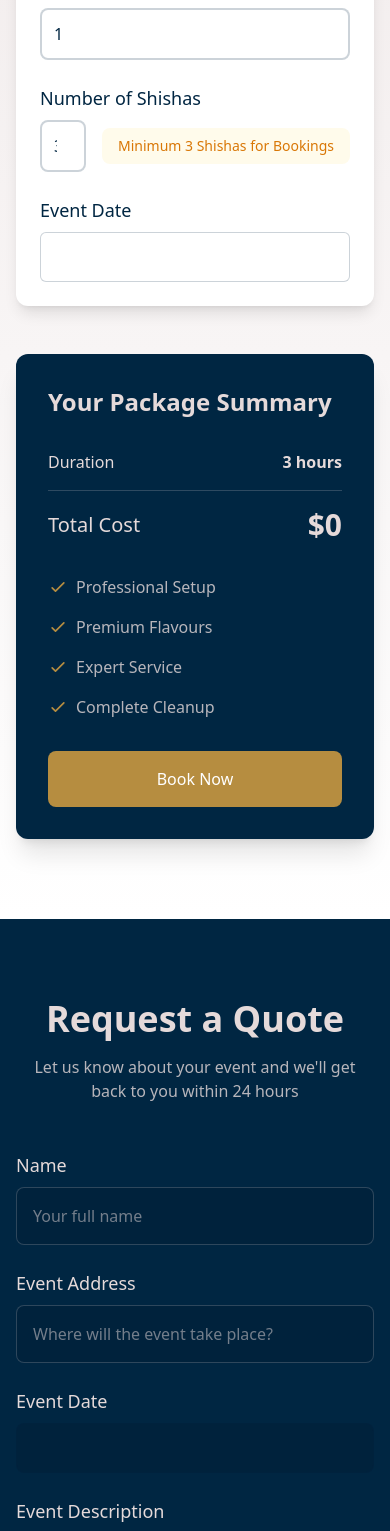
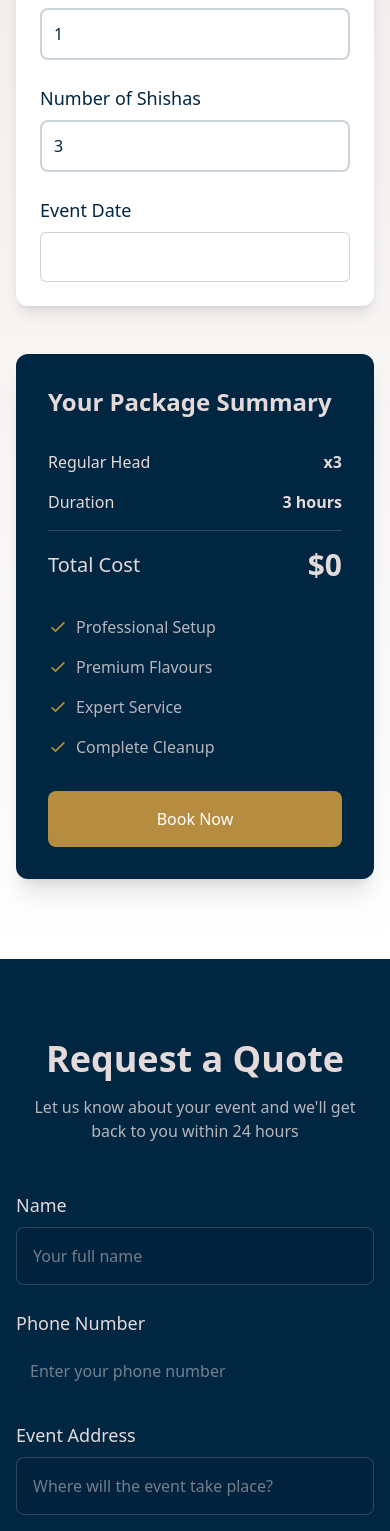
Before and after one commit to aahadsiddiqui/Hayati, a Next.js app: page / in a window 390 px wide. Shown: the part 3180-4711 px from the top of the page. Built offline with nearby package versions, Linux system fonts and the light colour scheme.

Commit message:
Added phone number into the Booking Sections

```diff
--- a/src/components/BookingModal.tsx
+++ b/src/components/BookingModal.tsx
@@ -19,6 +19,8 @@ interface BookingModalProps {
 const BookingModal = ({ isOpen, onClose, packageSummary }: BookingModalProps) => {
   const [formData, setFormData] = useState({
     name: '',
+    phone: '',
+    email: '',
     eventAddress: '',
     eventDescription: ''
   });
@@ -94,6 +96,19 @@ const BookingModal = ({ isOpen, onClose, packageSummary }: BookingModalProps) =>
                   />
                 </div>
                 <div>
+                  <label className="text-prussian text-sm font-medium mb-1 block">
+                    Phone Number
+                  </label>
+                  <input
+                    type="tel"
+                    required
+                    value={formData.phone}
+                    onChange={(e) => setFormData({ ...formData, phone: e.target.value })}
+                    placeholder="Enter your phone number"
+                    className="w-full p-3 border border-prussian/20 rounded-lg focus:outline-none focus:border-lion"
+                  />
+                </div>
+                <div>
                   <label className="block text-sm font-medium mb-1">Event Address</label>
                   <input
                     type="text"
--- a/src/components/ContactForm.tsx
+++ b/src/components/ContactForm.tsx
@@ -5,6 +5,7 @@ import { Calendar } from "./ui/calendar";
 const ContactForm = () => {
   const [formData, setFormData] = useState({
     name: '',
+    phone: '',
     eventAddress: '',
     eventDescription: '',
   });
@@ -50,6 +51,19 @@ const ContactForm = () => {
               onChange={e => setFormData(prev => ({ ...prev, name: e.target.value }))}
               className="w-full p-4 bg-prussian-dark/20 border border-platinum/20 rounded-lg
                        placeholder:text-platinum/50 focus:outline-none focus:border-lion"
+            />
+          </div>
+
+          <div>
+            <label className="text-lg mb-2 block">Phone Number</label>
+            <input
+              type="tel"
+              required
+              value={formData.phone}
+              onChange={(e) => setFormData({ ...formData, phone: e.target.value })}
+              placeholder="Enter your phone number"
+              className="w-full p-3 border-2 border-prussian/20 rounded-lg bg-transparent
+                       text-platinum placeholder:text-platinum/50 focus:outline-none focus:border-lion"
             />
           </div>
 
--- a/src/components/CostCalculator.tsx
+++ b/src/components/CostCalculator.tsx
@@ -93,19 +93,22 @@ const CostCalculator = () => {
 
   // Calculate total cost
   const calculateTotal = () => {
-    return selectedHeads.reduce((total, item) => {
-      const headPrice = HEAD_OPTIONS.find(h => h.type === item.type)?.price || 0;
-      return total + (headPrice * item.quantity);
-    }, 0);
+    if (selectedHeads.length === 0) {
+      return 0;
+    }
+    // Use the shishaInput value for quantity
+    const numShishas = parseInt(shishaInput) || 3;
+    return HEAD_OPTIONS.find(h => h.type === 'regular')?.price! * numShishas;
   };
 
   useEffect(() => {
-    if (totalShishas < 3) {
+    const numShishas = parseInt(shishaInput) || 3;
+    if (numShishas < 3) {
       setShowError('Minimum 3 Shishas for Bookings');
     } else {
       setShowError('');
     }
-  }, [totalShishas]);
+  }, [shishaInput]);
 
   return (
     <section id="calculator-section" className="bg-gradient-to-b from-platinum to-white py-20">
@@ -200,12 +203,10 @@ const CostCalculator = () => {
                           setShishaInput(inputValue);
 
                           const numValue = parseInt(inputValue);
-                          if (!isNaN(numValue) && numValue >= 3) {
+                          if (!isNaN(numValue)) {
                             setSelectedHeads([{ type: 'regular', quantity: numValue }]);
-                            setShowError('');
                           } else {
                             setSelectedHeads([{ type: 'regular', quantity: 3 }]);
-                            setShowError('Minimum 3 Shishas for Bookings');
                           }
                         }}
                         className="w-full p-3 border-2 border-prussian/20 rounded-lg focus:border-lion
@@ -248,12 +249,10 @@ const CostCalculator = () => {
               <h3 className="text-2xl font-bold mb-8">Your Package Summary</h3>
 
               <div className="space-y-4 mb-8">
-                {selectedHeads.map((item, index) => (
-                  <div key={index} className="flex justify-between items-center">
-                    <span>{HEAD_OPTIONS.find(h => h.type === item.type)?.name}</span>
-                    <span className="font-semibold">x{item.quantity}</span>
-                  </div>
-                ))}
+                <div className="flex justify-between items-center">
+                  <span>Regular Head</span>
+                  <span className="font-semibold">x{parseInt(shishaInput) || 3}</span>
+                </div>
                 <div className="flex justify-between items-center">
                   <span>Duration</span>
                   <span className="font-semibold">{hours} hours</span>
@@ -296,10 +295,15 @@ const CostCalculator = () => {
               <motion.button
                 whileHover={{ scale: 1.02 }}
                 whileTap={{ scale: 0.98 }}
-                onClick={() => totalShishas >= 3 && setIsModalOpen(true)}
+                onClick={() => {
+                  const numShishas = parseInt(shishaInput) || 3;
+                  if (numShishas >= 3) {
+                    setIsModalOpen(true);
+                  }
+                }}
                 className="w-full mt-8 bg-lion text-white py-4 rounded-lg font-medium
                          hover:bg-lion/90 transition-all duration-300"
-                disabled={totalShishas < 3}
+                disabled={parseInt(shishaInput) < 3}
               >
                 Book Now
               </motion.button>
```
